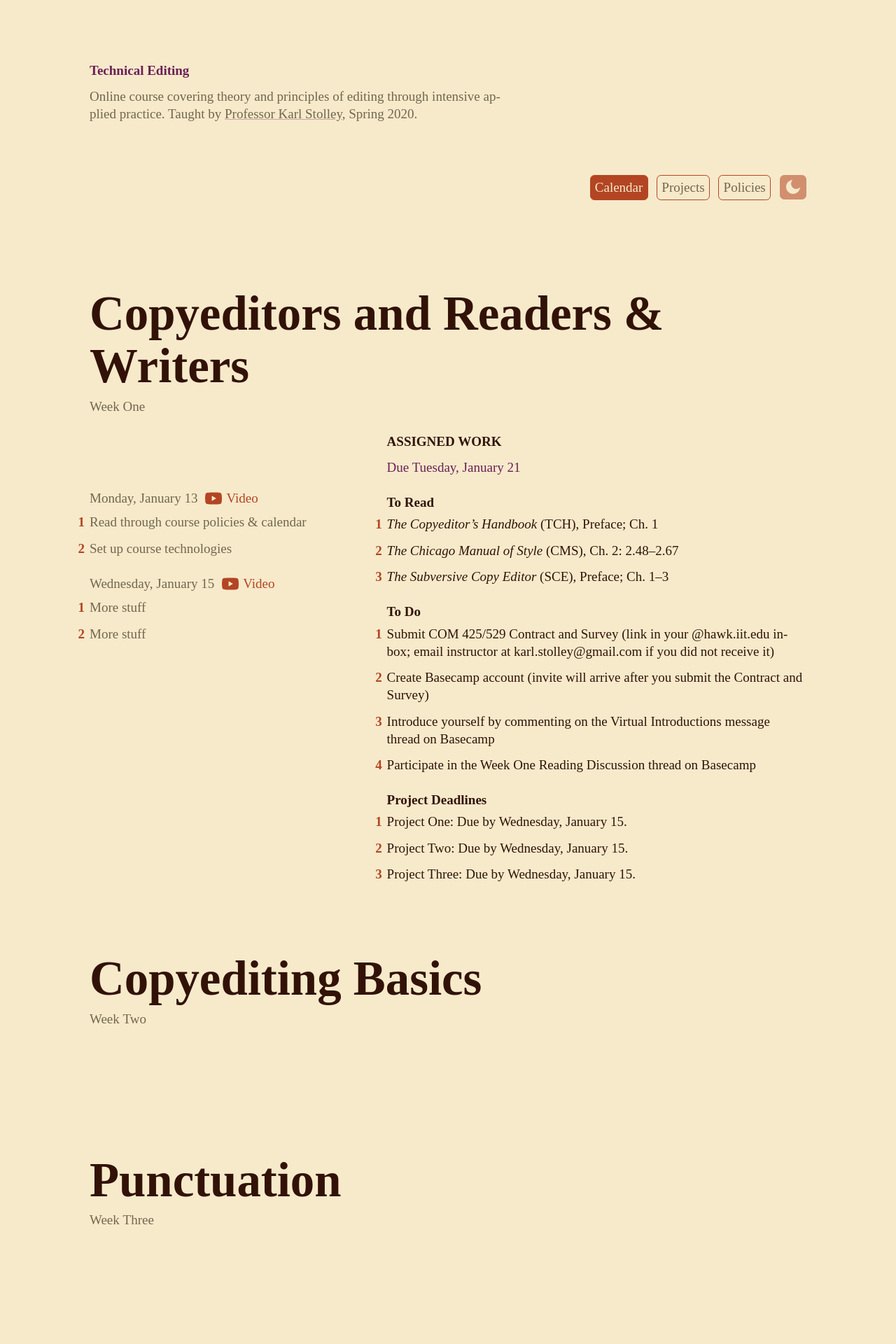
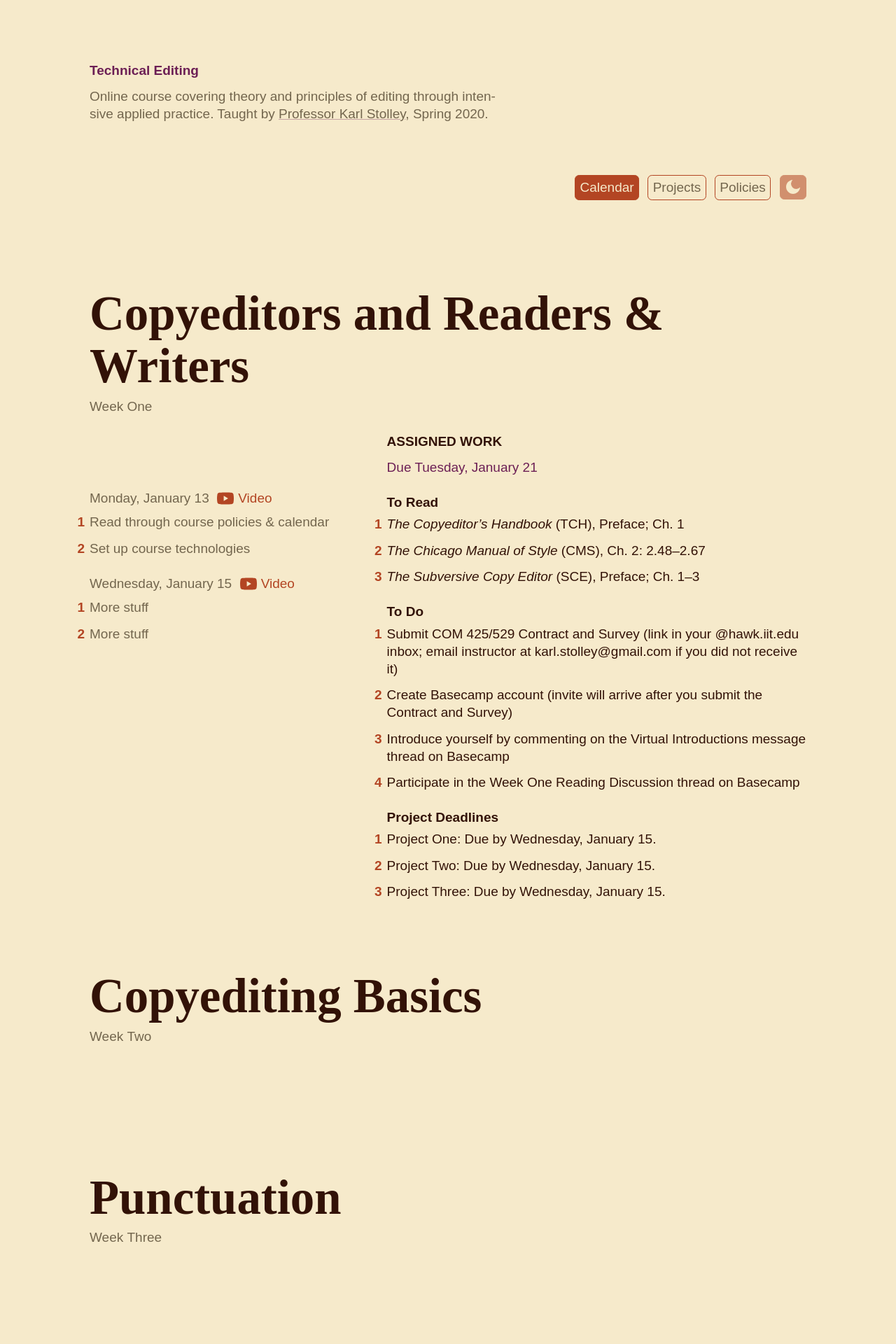
Before and after one commit to karlstolley/jekyll-theme-course, a Jekyll site: the page built from index.md, in a window 1280 px wide. Shown: the top 1920 px of the page at 70% size. Built offline with Jekyll 4.4.1, drawn with Linux system fonts in a browser that asks for light colours; some web fonts are replaced.

Commit message:
Sensibly order fonts, variables, and partials

```diff
--- a/_sass/_fonts.scss
+++ b/_sass/_fonts.scss
@@ -1,10 +1,20 @@
-$font-url: "https://use.typekit.net/qqk1feg.css";
+// For reference; font-url value deeclared in _config.yml
+$font-url: "https://use.typekit.net/lec4tmb.css";
 
-$primary-font-family: "alber-new-web", serif;
-$secondary-font-family: "abril-titling-narrow";
-$tertiary-font-family: "abril-titling";
+$primary-font-family: "myriad-pro", sans-serif;
+$secondary-font-family: "lexia", serif;
+$tertiary-font-family: $secondary-font-family;
+$accent-font-family: "clone-rounded-latin", sans-serif;
 
-// Font-Weight Reference
-// Alder New Web: 300 (retina); 400 (normal); 500 (medium); 700 (bold)
-// Abril Titling Narrow: 600 (semibold)
-// Abril Titling: 700 (bold)
+$base-size-px: 19;
+$base-line-px: 25;
+$base-size: ($base-size-px / 16) * 100%;
+$base-line: ($base-line-px / $base-size-px) * 1rem;
+$mod-scale: 1.25;
+
+// Myriad Pro: 300/i (light); 400/i (regular); 600 (semibold)
+// Lexia: 300/i (light); 400/i (regular); 700 (bold); 800 (xbold)
+// **
+// ** NO ITALIC ON Clone Rounded **
+// **
+// Clone Rounded Latin: 300 (light); 400 (regular); 500 (medium)
--- a/_sass/_typography.scss
+++ b/_sass/_typography.scss
@@ -1,10 +1,3 @@
-$base-size-px: 19;
-$base-line-px: 25;
-$base-size: ($base-size-px / 16) * 100%;
-$base-line: ($base-line-px / $base-size-px) * 1rem;
-$mod-scale: 1.25;
-
-
 html {
   -webkit-text-size-adjust: none;
   font-family: $primary-font-family;
--- a/assets/css/screen.scss
+++ b/assets/css/screen.scss
@@ -17,10 +17,10 @@ html.loading * {
 }
 
 @import "fonts";
+@import "base";
+@import "typography";
 {% if site.course.css.theme %}
 @import "{{site.course.css.theme}}.colors";
 {% else %}
 @import "colors";
 {% endif %}
-@import "typography";
-@import "base";
```
Also changed, not shown: 1 other file.
